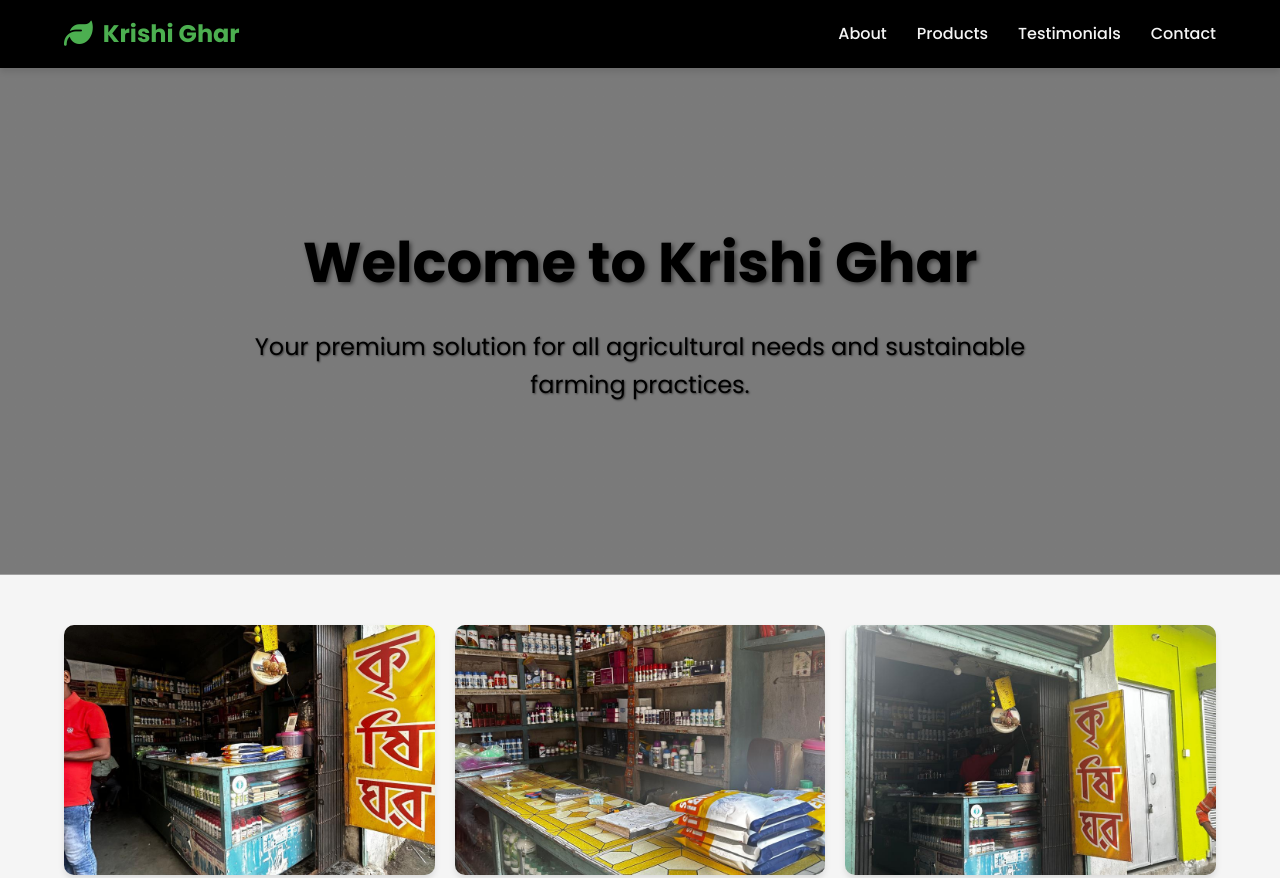
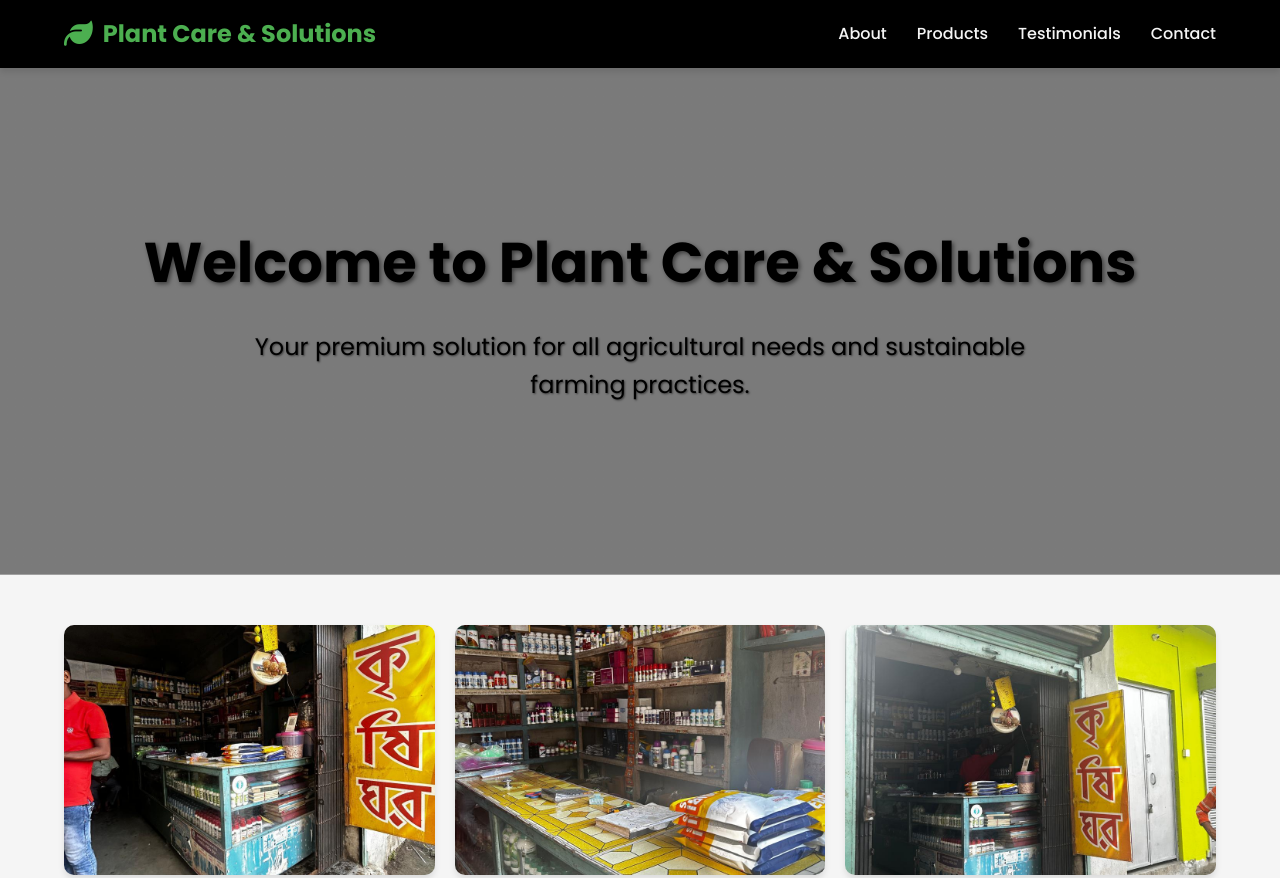
Before and after one commit to singhaankush/plant-care-solution, a plain HTML site: page e-com/index.html in a window 1280 px wide. Shown: the top 878 px of the page. Drawn offline with Linux system fonts and the light colour scheme.

Commit message:
Update index.html

```diff
--- a/e-com/index.html
+++ b/e-com/index.html
@@ -276,7 +276,7 @@
     <nav class="navbar">
       <div class="logo">
         <i class="fas fa-leaf"></i>
-        <span>Krishi Ghar</span>
+        <span>Plant Care & Solutions</span>
       </div>
       <ul class="nav-links">
         <li><a href="#">About</a></li>
@@ -287,7 +287,7 @@
     </nav>
 
     <header class="hero-header">
-      <h1>Welcome to Krishi Ghar</h1>
+      <h1>Welcome to Plant Care & Solutions</h1>
       <p>Your premium solution for all agricultural needs and sustainable farming practices.</p>
     </header>
 
```
